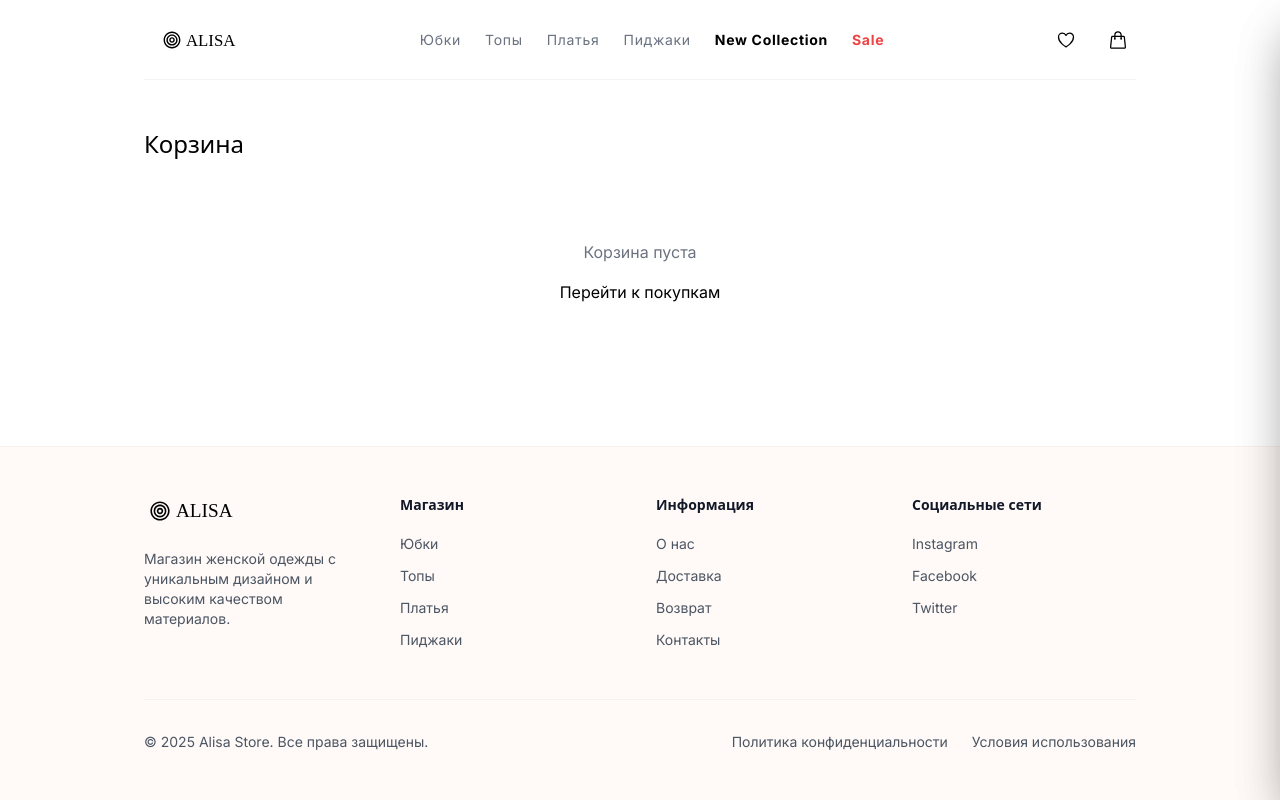
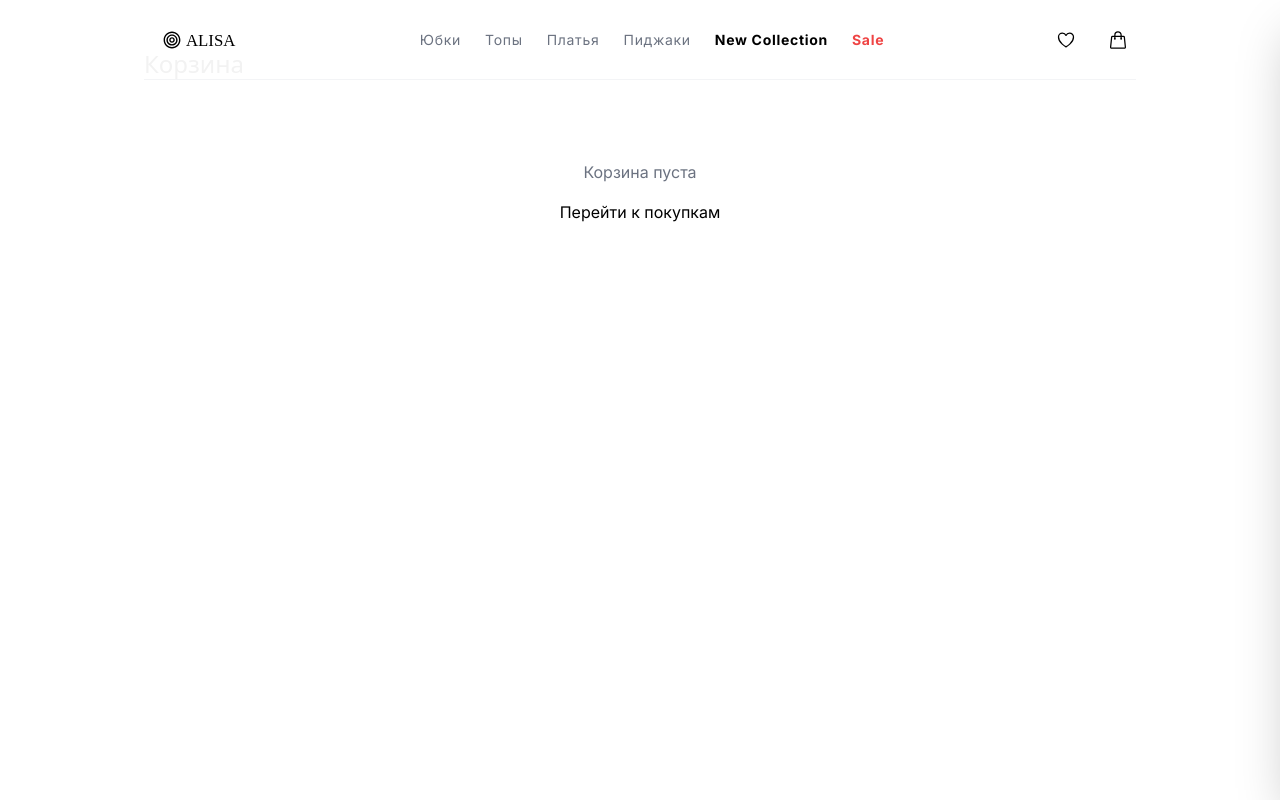
Before and after one commit to burkovmu/alisa-wear, a Next.js app: page /cart in a window 1280 px wide. Shown: the top 800 px of the page. Built offline with nearby package versions, Linux system fonts and the light colour scheme.

Commit message:
Исправить проблему с дублирующимся футером, изменив структуру Layout компонента

```diff
--- a/src/app/about/page.tsx
+++ b/src/app/about/page.tsx
@@ -6,7 +6,6 @@ import Link from 'next/link';
 
 export default function AboutPage() {
   return (
-    <Layout>
     <div className="container mx-auto px-4 py-12">
       <h1 className="text-3xl font-bold text-center mb-8">О нас</h1>
 
@@ -34,7 +33,7 @@ export default function AboutPage() {
             alt="О магазине ALISA"
             fill
             className="object-cover"
-              unoptimized
+            quality={90}
           />
         </div>
       </div>
@@ -141,6 +140,5 @@ export default function AboutPage() {
         </Link>
       </div>
     </div>
-    </Layout>
   );
 }
--- a/src/app/page.tsx
+++ b/src/app/page.tsx
@@ -1,7 +1,6 @@
 'use client';
 
 import { useEffect, useState } from 'react';
-import Layout from '@/components/layout/Layout';
 import ProductCard from '@/components/product/ProductCard';
 import CategoryCard from '@/components/category/CategoryCard';
 import Slider from '@/components/slider/Slider';
@@ -143,7 +142,7 @@ export default function Home() {
   }, [products, selectedFilter]);
 
   return (
-    <Layout>
+    <div className="min-h-screen flex flex-col">
       {/* Hero секция */}
       <section className="relative h-[90vh]">
         <Slider />
@@ -220,6 +219,6 @@ export default function Home() {
           </div>
         </div>
       </section>
-    </Layout>
+    </div>
   );
 }
--- a/src/components/layout/Layout.tsx
+++ b/src/components/layout/Layout.tsx
@@ -1,9 +1,6 @@
 'use client';
 
 import { ReactNode } from 'react';
-import Header from './Header';
-import Footer from './Footer';
-import CartDrawer from '../cart/CartDrawer';
 
 interface LayoutProps {
   children: ReactNode;
@@ -12,12 +9,7 @@ interface LayoutProps {
 export default function Layout({ children }: LayoutProps) {
   return (
     <div className="min-h-screen flex flex-col">
-      <Header />
-      <main className="flex-1 pt-20 relative">
-        {children}
-      </main>
-      <Footer />
-      <CartDrawer />
+      {children}
     </div>
   );
 }
```
Lines whose indentation alone changed are shown as unchanged.
